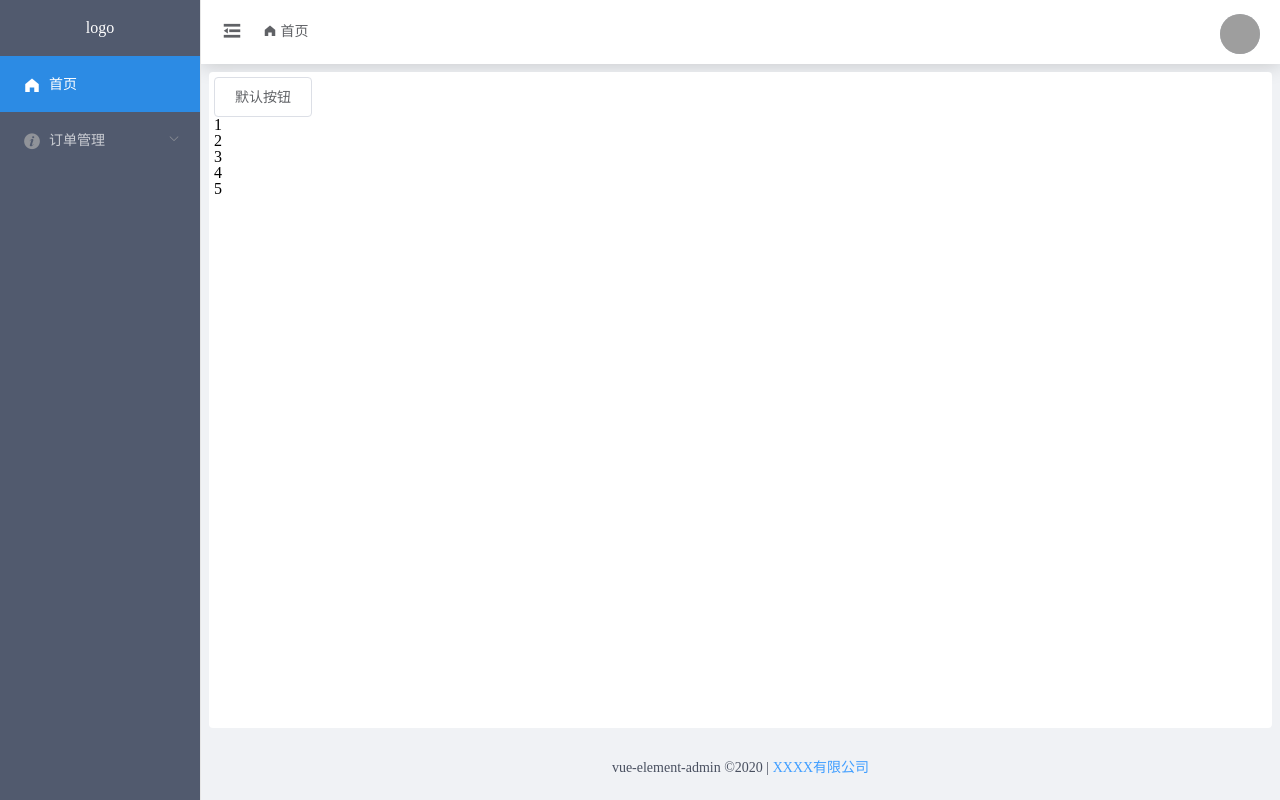
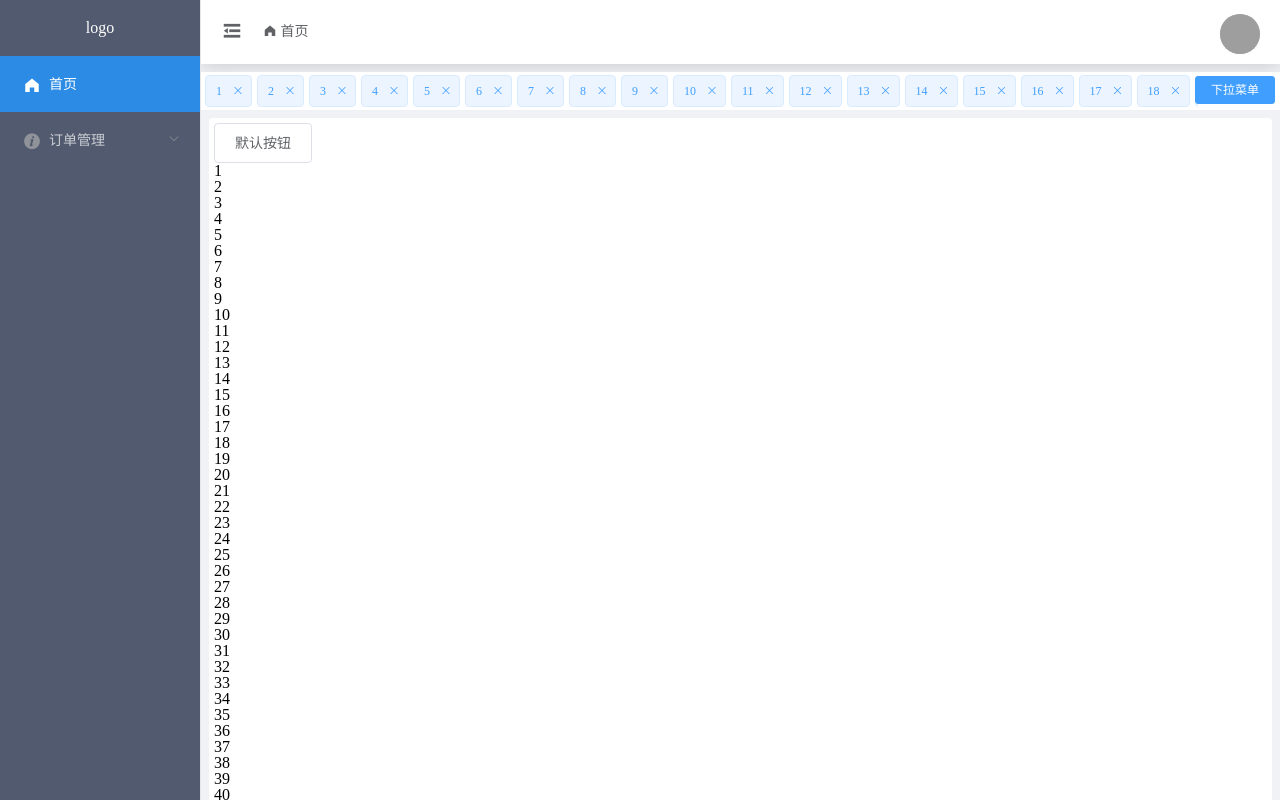
Before and after one commit to hz199/vue-element-admin, a Vue app: page / in a window 1280 px wide. Built offline with nearby package versions, Linux system fonts and the light colour scheme; grey boxes are pictures that could not be loaded.

Commit message:
feat: navs

```diff
--- a/src/views/Home/index.vue
+++ b/src/views/Home/index.vue
@@ -1,7 +1,7 @@
 <template>
   <div class="home">
     <el-button>默认按钮</el-button>
-    <p v-for="item in 5" :key="item">{{item}}</p>
+    <p v-for="item in 500" :key="item">{{item}}</p>
   </div>
 </template>
 
--- a/src/views/Layouts/Layout.vue
+++ b/src/views/Layouts/Layout.vue
@@ -3,6 +3,7 @@
     <Menus/>
     <div class="right-content">
       <Header/>
+      <Navs/>
       <main class="main">
         <transition name="fadeTran">
           <router-view></router-view>
@@ -18,13 +19,15 @@
 import Menus from './Menus'
 import Header from './Header'
 import Footer from './Footer'
+import Navs from './Navs/index.vue'
 
 export default {
   name: 'Layout',
   components: {
     Menus,
     Header,
-    Footer
+    Footer,
+    Navs
   }
 }
 </script>
@@ -39,6 +42,7 @@ export default {
   background: #f0f2f5;
   position: relative;
   z-index: 0;
+  width: 0px;
 }
 .main {
   flex-grow: 1;
--- /dev/null
+++ b/src/views/Layouts/Navs/index.js
@@ -0,0 +1,7 @@
+import TagPageOpen from './TagPageOpen'
+
+TagPageOpen.install = function install (Vue) {
+  Vue.component(TagPageOpen.name, TagPageOpen)
+}
+
+export default TagPageOpen
--- /dev/null
+++ b/src/views/Layouts/Navs/index.less
@@ -0,0 +1,24 @@
+.navs {
+  width: 100%;
+  height: 32px;
+  line-height: 28px;
+  vertical-align: middle;
+  background-color: #ffffff;
+  margin-top: 8px;
+  padding: 3px 0;
+  &__scroll-view {
+    width: 100%;
+    overflow: hidden;
+    white-space: nowrap;
+    padding: 0 4px;
+  }
+  &__scroll-body {
+    // white-space: nowrap;
+  }
+  &__tag-wrapper {
+    text-align: center;
+  }
+  &__tag {
+    margin-right: 5px;
+  }
+}
--- /dev/null
+++ b/src/views/Layouts/Navs/index.vue
@@ -0,0 +1,67 @@
+<style lang='less'>
+  @import './index.less';
+</style>
+<template>
+  <div class="navs">
+    <el-row>
+      <el-col ref="navsCol" :span="22" class="navs__col-22">
+        <!-- 滑块 body start -->
+        <div class="navs__scroll-view" ref="tagView">
+          <transition-group name="tag-list" tag="div" class="navs__scroll-body">
+            <el-tag
+              class="navs__tag"
+              v-for="tag in 40"
+              :key="tag"
+              effect="Plain"
+              closable>
+              {{tag}}
+            </el-tag>
+          </transition-group>
+        </div>
+        <!-- <div class="navs__prev"><Icon type="arrow-left-b"></Icon></div>
+        <div class="navs__next"><Icon type="arrow-right-b"></Icon></div> -->
+        <!-- 滑块 body end -->
+      </el-col>
+      <el-col :span="2" class="navs__tag-wrapper">
+        <!-- tag -->
+        <el-dropdown>
+          <el-button size="mini" type="primary">
+            下拉菜单
+          </el-button>
+          <el-dropdown-menu slot="dropdown">
+            <el-dropdown-item @click.native="closeAllTag" name="deleteAll">关闭所有</el-dropdown-item>
+            <el-dropdown-item @click.native="closeOthersTag" name="deleteOthers">关闭其他</el-dropdown-item>
+          </el-dropdown-menu>
+        </el-dropdown>
+      </el-col>
+    </el-row>
+  </div>
+</template>
+<script>
+// import { mapGetters, mapMutations } from 'vuex'
+
+export default {
+  name: 'Navs',
+  data () {
+    return {
+      tags: [
+        { name: '标签一', type: '' },
+        { name: '标签二', type: 'success' },
+        { name: '标签三', type: 'info' },
+        { name: '标签四', type: 'warning' },
+        { name: '标签五', type: 'danger' }
+      ]
+    }
+  },
+  computed: {
+  },
+  methods: {
+    closeAllTag () {},
+    closeOthersTag () {}
+  },
+  mounted () {
+  },
+  watch: {
+  }
+}
+</script>
```
Also changed, not shown: 1.html (added, +40 -0 lines), src/components/element.js (+6 -2 lines), src/components/index.js (+14 -0 lines).
